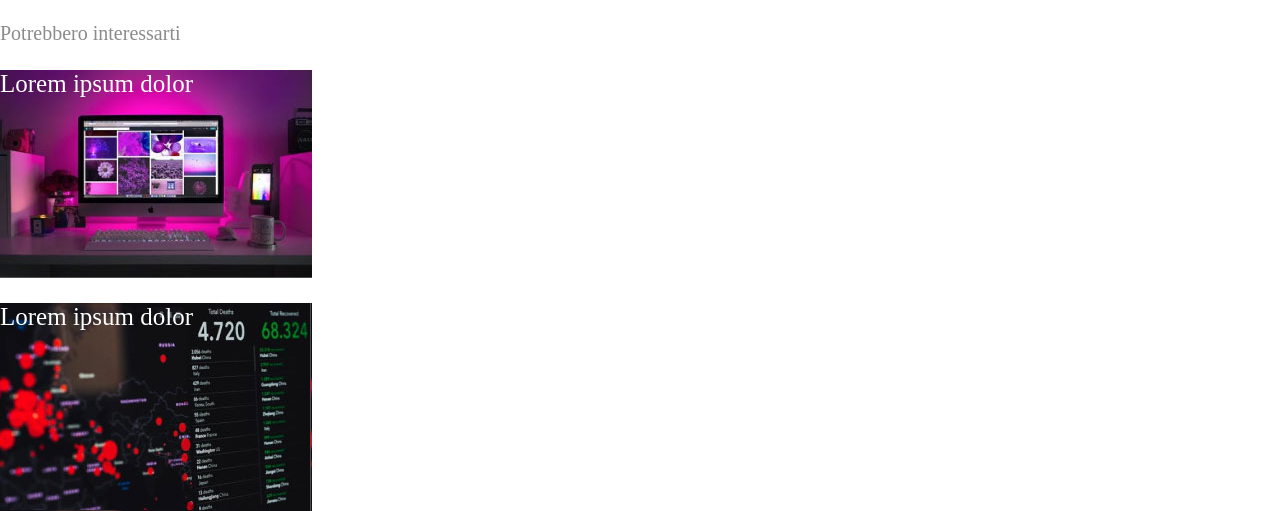
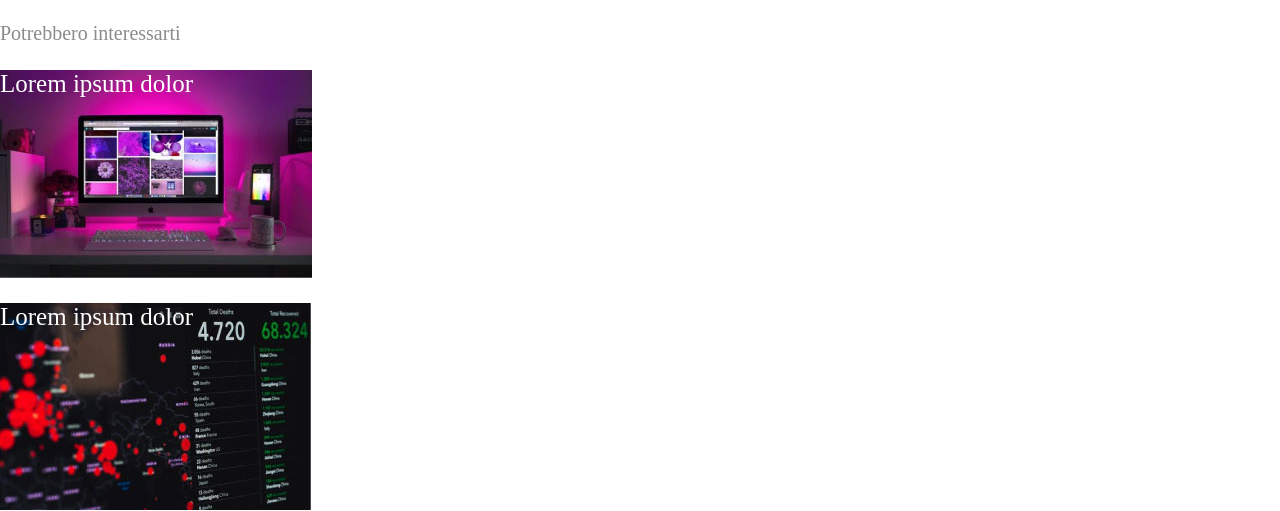
Before and after one commit to PierluigiTornesi/html-css-booleaner, a plain HTML site: page index.html in a window 1280 px wide. Shown: the part 2470-2981 px from the top of the page. Drawn offline with Linux system fonts and the light colour scheme.

Commit message:
add: riscrittura css

```diff
--- a/css/style.css
+++ b/css/style.css
@@ -11,7 +11,6 @@ header{
     background-image: url(../img/pattern.png);
     background-repeat: repeat;
 }
-
 /* classe per il logo */
 .logo{
     margin-top: 80px;
@@ -19,88 +18,75 @@ header{
     width: 250px;
     height: 100px;
 }
-
 /* classe per il titolo della pagina */
 .titolo{
     margin: auto;
     font-size: 80px;
 }
-
 /* classe per i dettagli sotto il titolo */
 .dettagli{
     color: #888888;
     margin: auto;
 }
-
 /* classe per il nome dell'autore */
 .dettagli .nome-autore{
     color: #4ab9ea;
 }
-
 /* classe per le informazioni sotto le immagini */
 .info-immagini{
     font-size: 10px;
     margin: auto;
 }
-
 /* classe per tutto il testo dlela pagina  */
 .testo{
     font-size: 30px;
 }
-
 /* classe per colorare solo alcune parti di testo in giallo */
 .yellow{
     background-color: #ffff00;
 }
-
 /* classe per la lista */
 .lista{
     font-size: 30px;
 }
-
 /* classe per la tabella */
 .tabella{
     border-collapse: collapse;
     font-size: 30px;
     text-align: left;
 }
-
 /* classe per colorare l'intestazione della tabella */
 .intestazione-tabella{
     background-color:#20a9e5;
 }
-
 /* classe per colorare di bianco il campo dell'intestazione della tabella e per allargare la cella */
 .bianco{
     color: #f3fbfe;
     width: 33%;
 }
-
 /* classe per colorare solo alcune righe della tabella */
 .riga-colorata-tabella{
     background-color: #b1e5f2;
 }
-
 /* classe per gli interessi del footer */
 .interessi{
     color: #8b8b8b;
     font-size: 20px;
 }
-
 /*classe per la prima foto del footer  */
 .foto1{
+    background-image: url(../img/monitor.jpg);
+    background-repeat: no-repeat;
+    width: 100%;
     height: 208px;
-    width: 312px;
-    background-image: url(../img/monitor.jpg);
 }
-
 /*classe per la seconda foto del footer  */
 .foto2{
+    background-image: url(../img/graph.jpg);
+    background-repeat: no-repeat;
+    width: 100%;
     height: 208px;
-    width: 312px;
-    background-image: url(../img/graph.jpg);
 }
-
 /*classe per il nome delle foto del footer  */
 .nome-foto{
     color: #ffffff;
```
